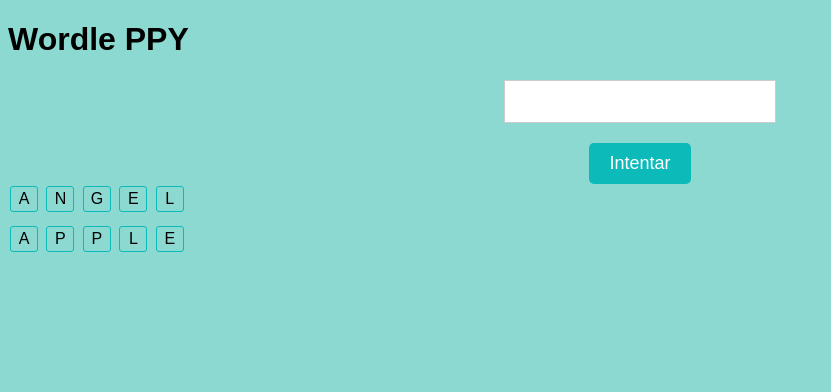
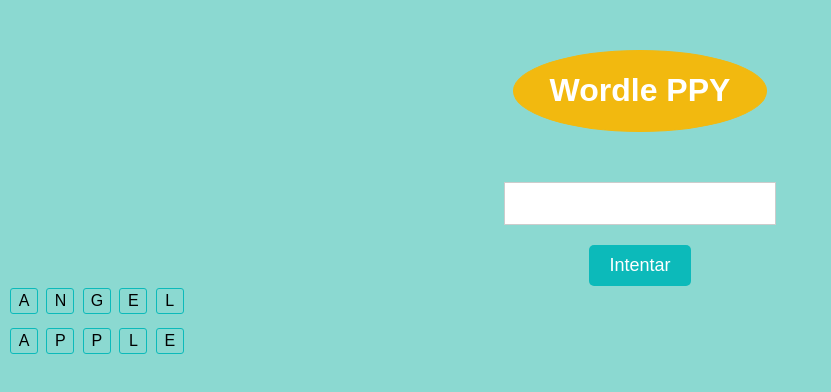
Before and after one commit to Druyeah/WordlePPY.github.io, a plain HTML site: page index.html in a window 1280 px wide. Shown: the whole page, without its empty margins (0-831 px from the left). Drawn offline with Linux system fonts and the light colour scheme.

Commit message:
Version 1.1
Agregamos un nuevo ID para titulo

```diff
--- a/index.html
+++ b/index.html
@@ -10,7 +10,9 @@
     <title>Document</title>
 </head>
 <body>
+  <div id="titulo">
   <h1>Wordle PPY</h1>
+  </div>
   <input type="text" id="guess-input">
   <button id="guess-button">Intentar</button>
   <div id="grid">
```
